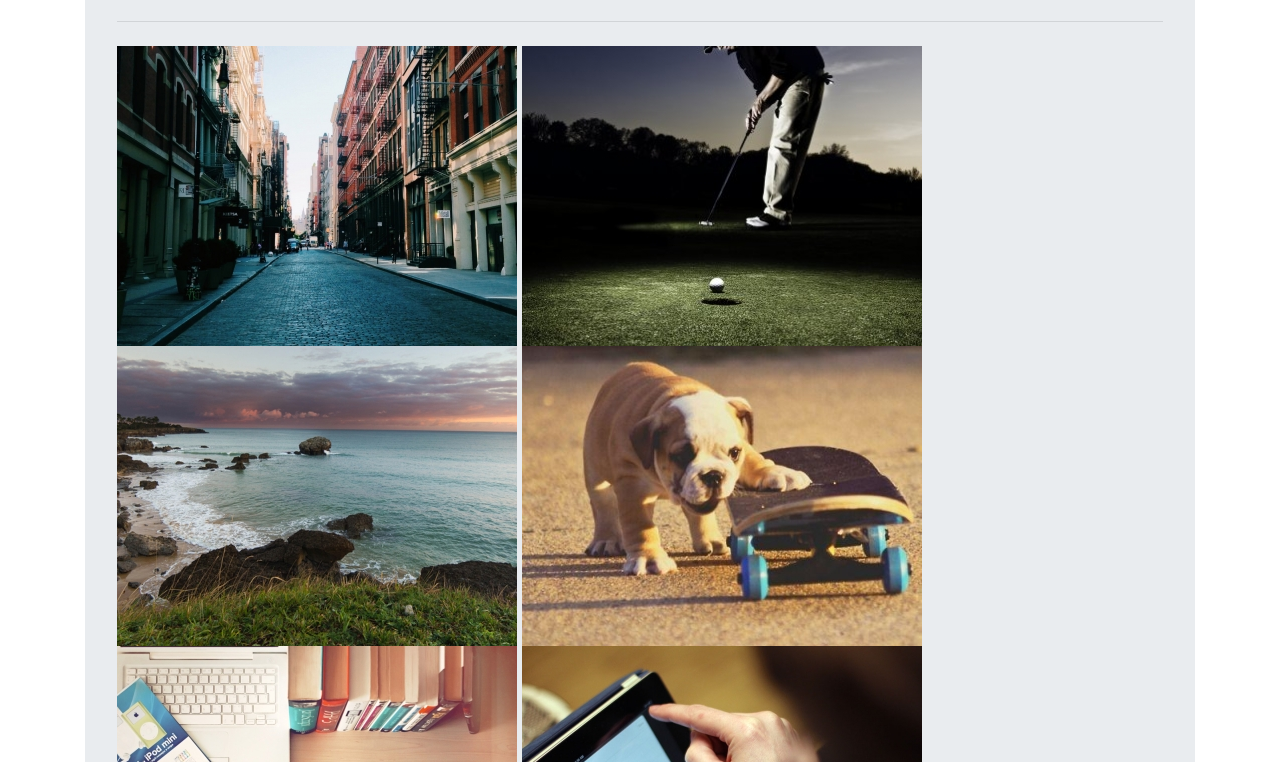
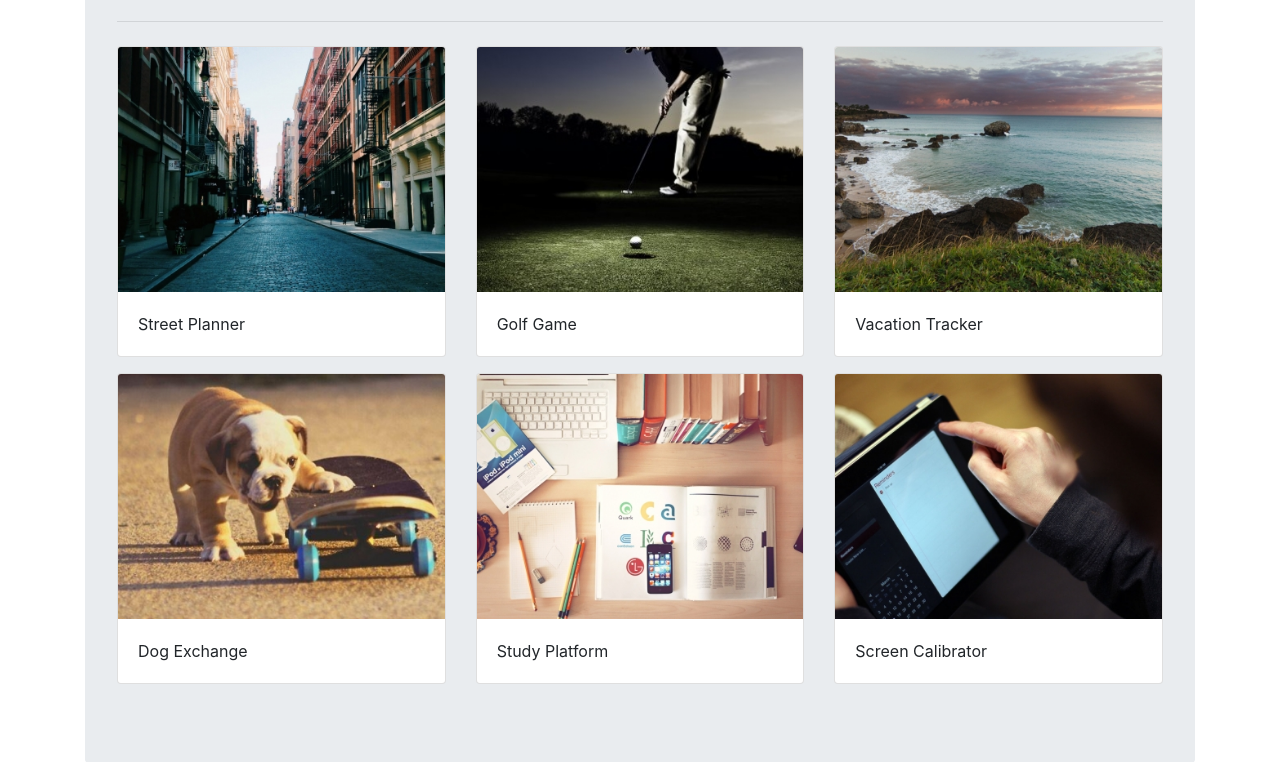
Before and after one commit to hankzimmer7/Bootstrap-Portfolio, a plain HTML site: page portfolio.html in a window 1280 px wide. Shown: the part 190-952 px from the top of the page. Drawn offline with nearby package versions, Linux system fonts and the light colour scheme.

Commit message:
adds content for portfolio page

```diff
--- a/portfolio.html
+++ b/portfolio.html
@@ -46,19 +46,72 @@
                         </div>
                     </div>
                     <div class="row">
-                        <div class="col-12">
-                                <img id="portfolio_image_1" class="img.fluid" src="assets/images/city_street.jpg"/>
-                                <img id="portfolio_image_2" class="portfolio_image" src="assets/images/golf.jpg"/>
-                                <img id="portfolio_image_3" class="portfolio_image" src="assets/images/seashore.jpg"/>
-                                <img id="portfolio_image_4" class="portfolio_image" src="assets/images/skateboard_dog.jpg"/>
-                                <img id="portfolio_image_5" class="portfolio_image" src="assets/images/study_book.jpg"/>
-                                <img id="portfolio_image_6" class="portfolio_image" src="assets/images/touch_screen.jpg"/>
-
+                        <div class="col-sm-6 col-lg-4">
+                            <div class="card mb-3">
+                                <a href="#">
+                                    <img class="card-img-top img-fluid" src="assets/images/city_street.jpg" alt="City Street">
+                                </a>
+                                <div class="card-body">
+                                    <p class="card-text">Street Planner</p>
+                                </div>
+                            </div>
+                        </div>
+                        <div class="col-sm-6 col-lg-4">
+                            <div class="card mb-3">
+                                <a href="#">
+                                    <img class="card-img-top img-fluid" src="assets/images/golf.jpg" alt="Golf">
+                                </a>
+                                <div class="card-body">
+                                    <p class="card-text">Golf Game</p>
+                                </div>
+                            </div>
+                        </div>
+                        <div class="col-sm-6 col-lg-4">
+                            <div class="card mb-3">
+                                <a href="#">
+                                    <img class="card-img-top img-fluid" src="assets/images/seashore.jpg" alt="Seashore">
+                                </a>
+                                <div class="card-body">
+                                    <p class="card-text">Vacation Tracker</p>
+                                </div>
+                            </div>
+                        </div>
+                        <div class="col-sm-6 col-lg-4">
+                            <div class="card mb-3">
+                                <a href="#">
+                                    <img class="card-img-top img-fluid" src="assets/images/skateboard_dog.jpg" alt="Skateboard Dog">
+                                </a>
+                                <div class="card-body">
+                                    <p class="card-text">Dog Exchange</p>
+                                </div>
+                            </div>
+                        </div>
+                        <div class="col-sm-6 col-lg-4">
+                            <div class="card mb-3">
+                                <a href="#">
+                                    <img class="card-img-top img-fluid" src="assets/images/study_book.jpg" alt="Study Book">
+                                </a>
+                                <div class="card-body">
+                                    <p class="card-text">Study Platform</p>
+                                </div>
+                            </div>
+                        </div>
+                        <div class="col-sm-6 col-lg-4">
+                            <div class="card mb-3">
+                                <a href="#">
+                                    <img class="card-img-top img-fluid" src="assets/images/touch_screen.jpg" alt="Touch Screen">
+                                </a>
+                                <div class="card-body">
+                                    <p class="card-text">Screen Calibrator</p>
+                                </div>
+                            </div>
                         </div>
                     </div>
                 </div>
             </div>
         </div>
+    </div>
+    </div>
     </div>
     <footer class="footer">
         <div class="container">
```
Also changed, not shown: contact.html (+5 -5 lines).
